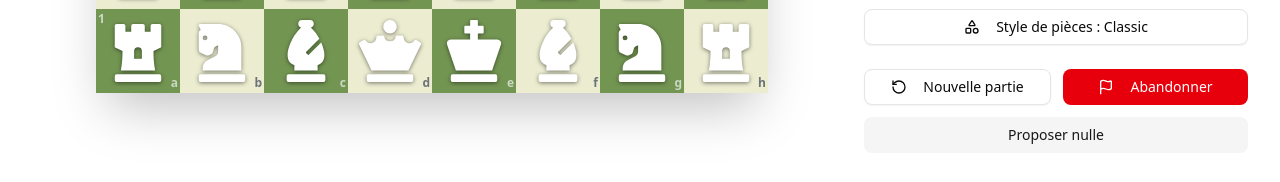
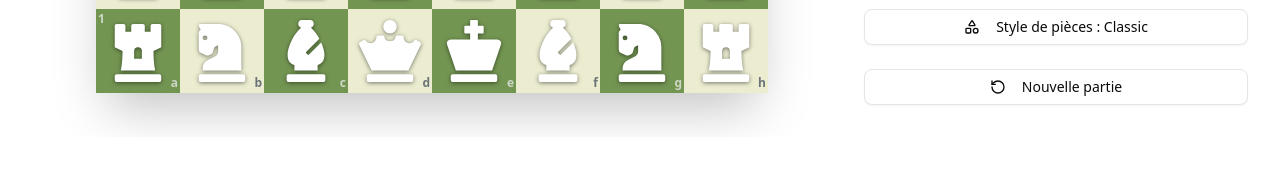
Before and after one commit to ln-dev7/chess-game, a Next.js app: page / in a window 1280 px wide. Shown: the part 723-905 px from the top of the page. After the commit the page ends 860 px from the top, so only its background shows below. Built offline with nearby package versions, Linux system fonts and the light colour scheme.

Commit message:
Update GameControls component layout and game state conditions
- Increased vertical spacing in the GameControls component for improved layout.
- Modified game state condition to check for move history before rendering game controls, enhancing gameplay logic.

```diff
--- a/components/GameControls.tsx
+++ b/components/GameControls.tsx
@@ -34,7 +34,7 @@ export default function GameControls({
   gameState,
 }: GameControlsProps) {
   return (
-    <div className="space-y-3 w-full">
+    <div className="space-y-6 w-full">
       <div className="flex flex-wrap gap-3">
         <AlertDialog>
           <AlertDialogTrigger asChild>
@@ -62,7 +62,7 @@ export default function GameControls({
           </AlertDialogContent>
         </AlertDialog>
 
-        {!isGameOver && (
+        {!isGameOver && gameState.moveHistory.length > 0 && (
           <>
             <AlertDialog>
               <AlertDialogTrigger asChild>
```
